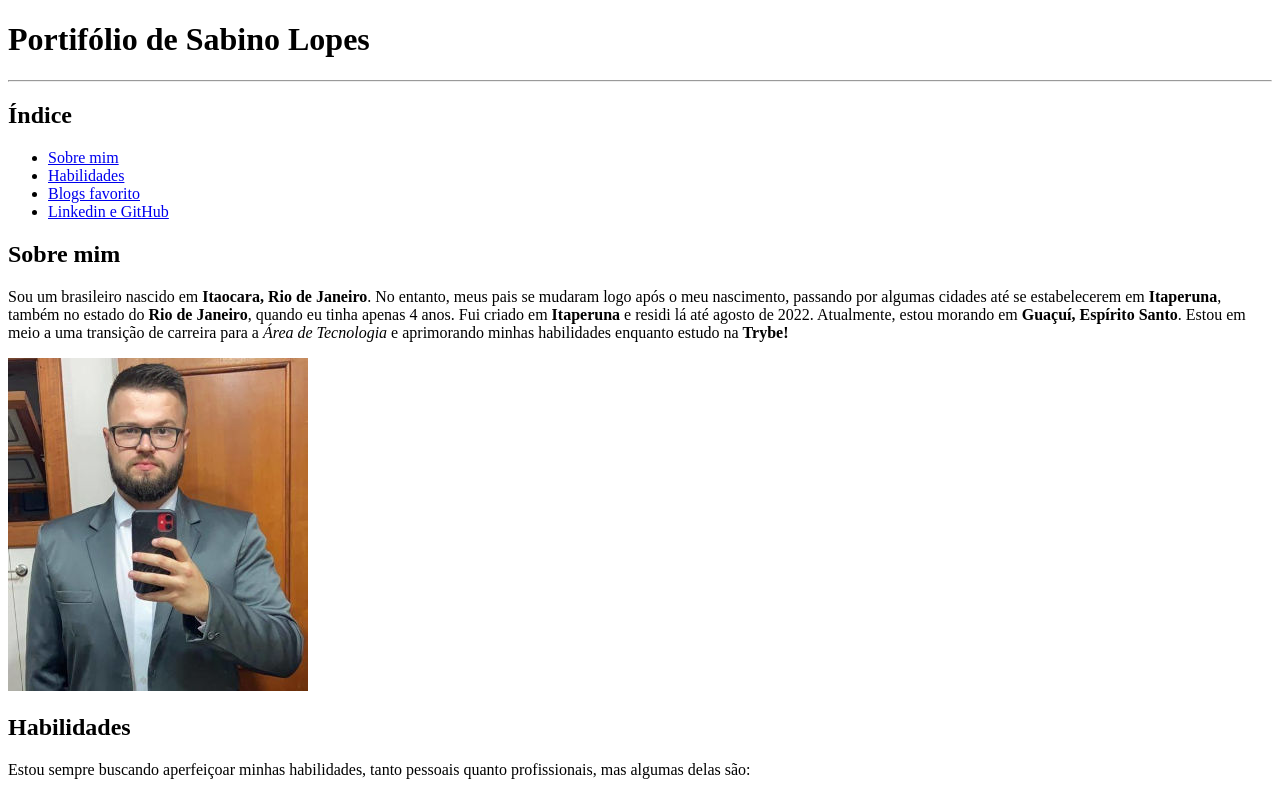
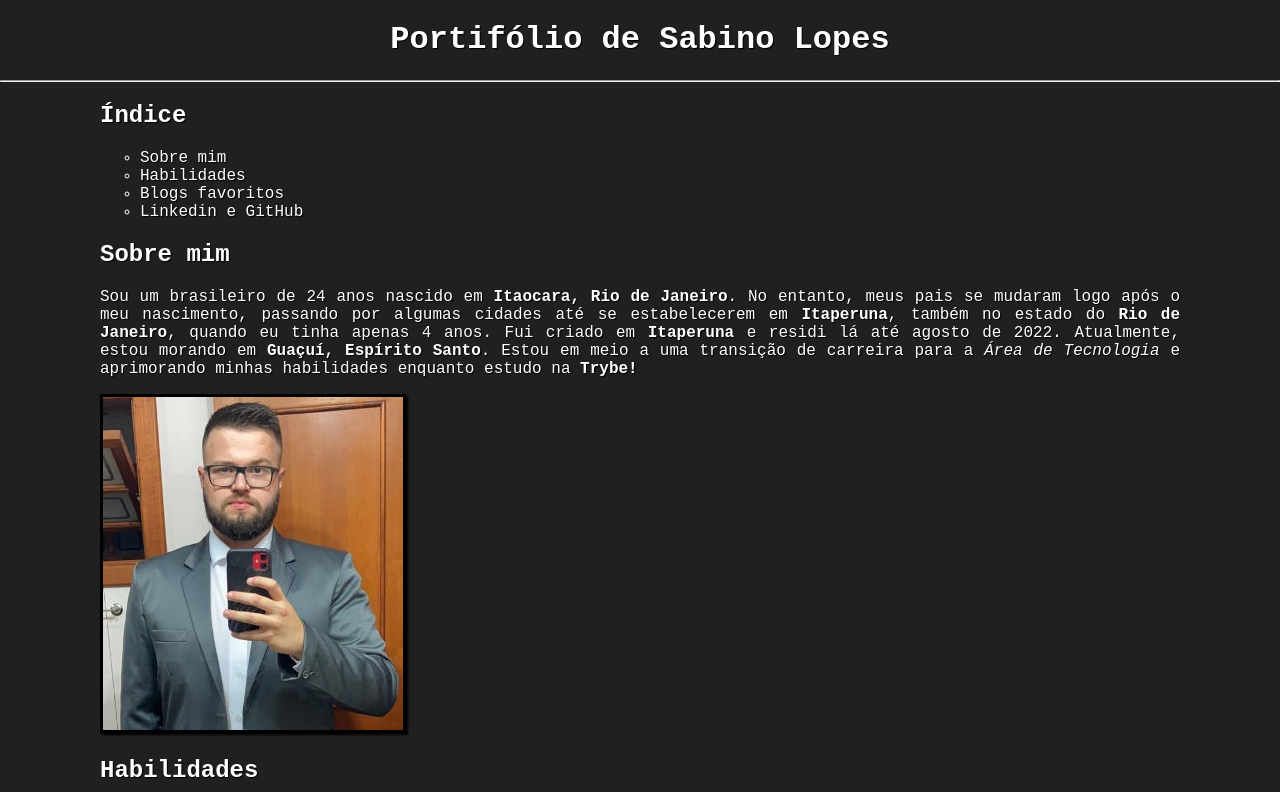
Before and after one commit to sabinolopes/sabinolopes.github.io, a plain HTML site: page index.html in a window 1280 px wide. Shown: the top 792 px of the page. Drawn offline with Linux system fonts and the light colour scheme.

Commit message:
Primeiras estilizações com CSS

```diff
--- a/index.html
+++ b/index.html
@@ -3,21 +3,22 @@
 <head>
     <meta charset="UTF-8">
     <meta name="viewport" content="width=device-width, initial-scale=1.0">
+    <link rel="stylesheet" type="text/css" href="style.css">
     <title>Portifólio Web</title>
 </head>
 <body>
-    <h1>Portifólio de Sabino Lopes</h1>
+    <h1 id="topo">Portifólio de Sabino Lopes</h1>
     <hr>
     <h2>Índice</h2>
-    <ul>
+    <ul type="circle">
         <li><a href="#sobre">Sobre mim</a></li>
         <li><a href="#hab">Habilidades</a></li>
-        <li><a href="#blog">Blogs favorito</a></li>
+        <li><a href="#blog">Blogs favoritos</a></li>
         <li><a href="#links">Linkedin e GitHub</a></li>
     </ul>
     <h2>Sobre mim</h2>
-    <p>Sou um brasileiro nascido em <strong>Itaocara, Rio de Janeiro</strong>. No entanto, meus pais se mudaram logo após o meu nascimento, passando por algumas cidades até se estabelecerem em <strong>Itaperuna</strong>, também no estado do <strong>Rio de Janeiro</strong>, quando eu tinha apenas 4 anos. Fui criado em <strong>Itaperuna</strong> e residi lá até agosto de 2022. Atualmente, estou morando em <strong>Guaçuí, Espírito Santo</strong>. Estou em meio a uma transição de carreira para a <em>Área de Tecnologia</em> e aprimorando minhas habilidades enquanto estudo na <strong>Trybe!</strong></p>
-    <img src="/imagens/sabino.jpg" alt="Foto de Sabino Lopes">
+    <p>Sou um brasileiro de 24 anos nascido em <strong>Itaocara, Rio de Janeiro</strong>. No entanto, meus pais se mudaram logo após o meu nascimento, passando por algumas cidades até se estabelecerem em <strong>Itaperuna</strong>, também no estado do <strong>Rio de Janeiro</strong>, quando eu tinha apenas 4 anos. Fui criado em <strong>Itaperuna</strong> e residi lá até agosto de 2022. Atualmente, estou morando em <strong>Guaçuí, Espírito Santo</strong>. Estou em meio a uma transição de carreira para a <em>Área de Tecnologia</em> e aprimorando minhas habilidades enquanto estudo na <strong>Trybe!</strong></p>
+    <img id="imagem" src="/imagens/sabino.jpg" alt="Foto de Sabino Lopes">
     <h2 id="hab">Habilidades</h2>
     <p>Estou sempre buscando aperfeiçoar minhas habilidades, tanto pessoais quanto profissionais, mas algumas delas são:</p>
     <ul>
@@ -26,9 +27,9 @@
         <li>Gestão de Pessoas</i>
         <li>Capacidade Analítica</li>
     </ul>
-    <h2>Blogs favoritos</h2>
+    <h2 id="blog">Blogs favoritos</h2>
     <p>Além da minha paixão por tecnologia, o que me levou a mudar de área profissional, também sou apaixonado por <em>economia e estoicismo</em>, então meus blogs favoritos são <a href="https://mises.org.br/" target="_blank">Mises Brasil</a> e <a href="https://estoicismopratico.com/">Estoicismo Prático</a>.</p>
-    <h2>Linkedin e GitHub</h2>
+    <h2 id="links">Linkedin e GitHub</h2>
     <p>Caso alguém se interesse, pode me seguir no <a href="https://github.com/sabinolopes" target="_blank">GitHub</a> e se conectar comigo no <a href="https://www.linkedin.com/in/sabino-lopes/" target="_blank">Linkedin</a>.</p>
 </body>
 </html>
--- /dev/null
+++ b/style.css
@@ -0,0 +1,36 @@
+body{
+    background-color: rgba(32, 32, 32, 1);
+    color: white;
+    margin-left: 100px;
+    margin-right: 100px;
+    font-family: 'Courier New', Courier, monospace;
+    text-shadow: 1px 1px 1px black;
+}
+hr{
+    margin-left: -100px;
+    margin-right: -100px;
+}
+
+#topo{
+    text-align: center;
+}
+
+a{
+    color: white;
+    text-decoration: none;
+}
+a:hover{
+    color: rgb(17, 153, 199)
+}
+
+p{
+    text-align: justify;
+}
+#imagem{
+    border: 3px solid black;
+    box-shadow: 2px 2px 2px black;
+}
+#imagem:hover{
+    border: 3px solid white;
+    box-shadow: 2px 2px 2px white;
+}
```
